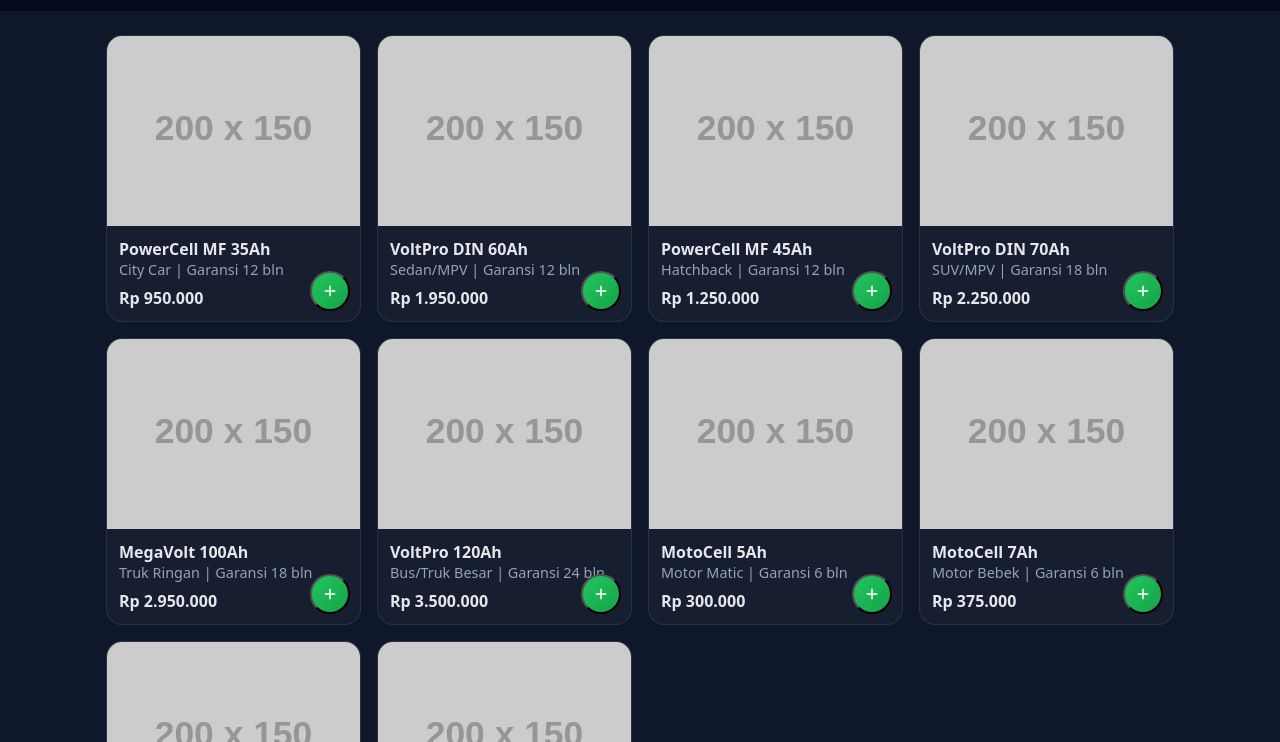
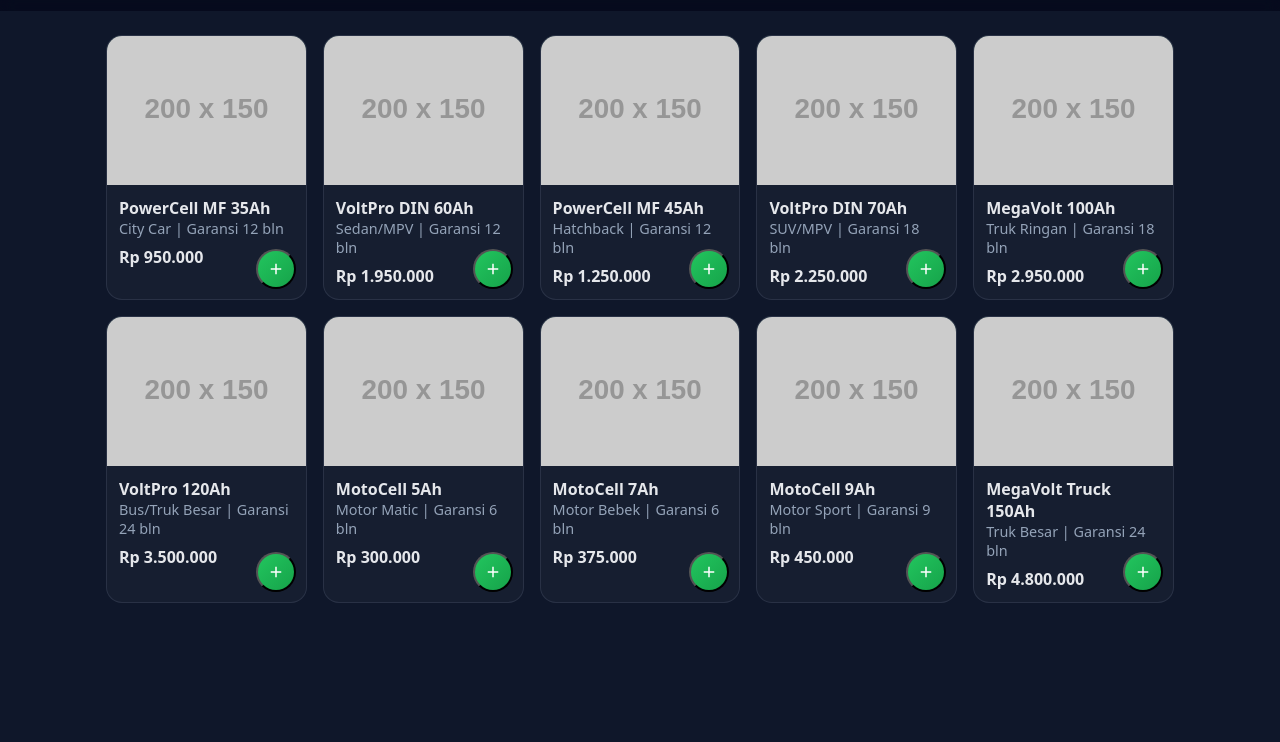
Before and after one commit to ravi24362/SPESIALIS_AKI_354, a plain HTML site: page index.html in a window 1280 px wide. Shown: the part 58-800 px from the top of the page. Drawn offline with Linux system fonts and the light colour scheme; placeholder pictures from the web are drawn by us.

Commit message:
index.html

```diff
--- a/index.html
+++ b/index.html
@@ -18,17 +18,6 @@
       --radius: 16px;
       --radius-lg: 24px;
     }
-    .grid {
-  display: grid;
-  grid-template-columns: repeat(auto-fit, minmax(200px, 1fr));
-  gap: 16px;
-}
-
-@media (max-width: 768px) {
-  .grid {
-    grid-template-columns: repeat(2, 1fr);
-  }
-}
 
     *{box-sizing:border-box} body{margin:0;font-family:system-ui;background:#0f172a;color:var(--text)}
     .header{position:sticky;top:0;z-index:50;background:rgba(2,6,23,.65);backdrop-filter:blur(8px)}
@@ -42,7 +31,20 @@
     .cart-btn__count{background:var(--danger);color:white;border-radius:999px;padding:2px 8px;font-size:.8rem;font-weight:700}
 
     .container{max-width:1100px;margin:auto;padding:24px 16px 60px}
-    .grid{display:grid;grid-template-columns:repeat(auto-fit,minmax(220px,1fr));gap:16px}
+    .container{max-width:1100px;margin:auto;padding:24px 16px 60px}
+.grid {
+  display: grid;
+  grid-template-columns: repeat(auto-fit, minmax(200px, 1fr));
+  gap: 16px;
+}
+
+/* HP → tampil 2 produk per baris */
+@media (max-width: 768px) {
+  .grid {
+    grid-template-columns: repeat(2, 1fr);
+  }
+}
+
     .card{position:relative;background:rgba(255,255,255,.03);border:1px solid rgba(148,163,184,.15);border-radius:var(--radius);overflow:hidden}
     .card__media{aspect-ratio:4/3;display:grid;place-items:center;background:rgba(34,197,94,.15);font-weight:700}
     .card__body{padding:12px}
@@ -248,6 +250,7 @@
         count++; cartCountEl.textContent=count;
         updateCartView();
       })
+
     });
 
     cartBtn.addEventListener('click',()=>{cartModal.classList.add('active')});
```
